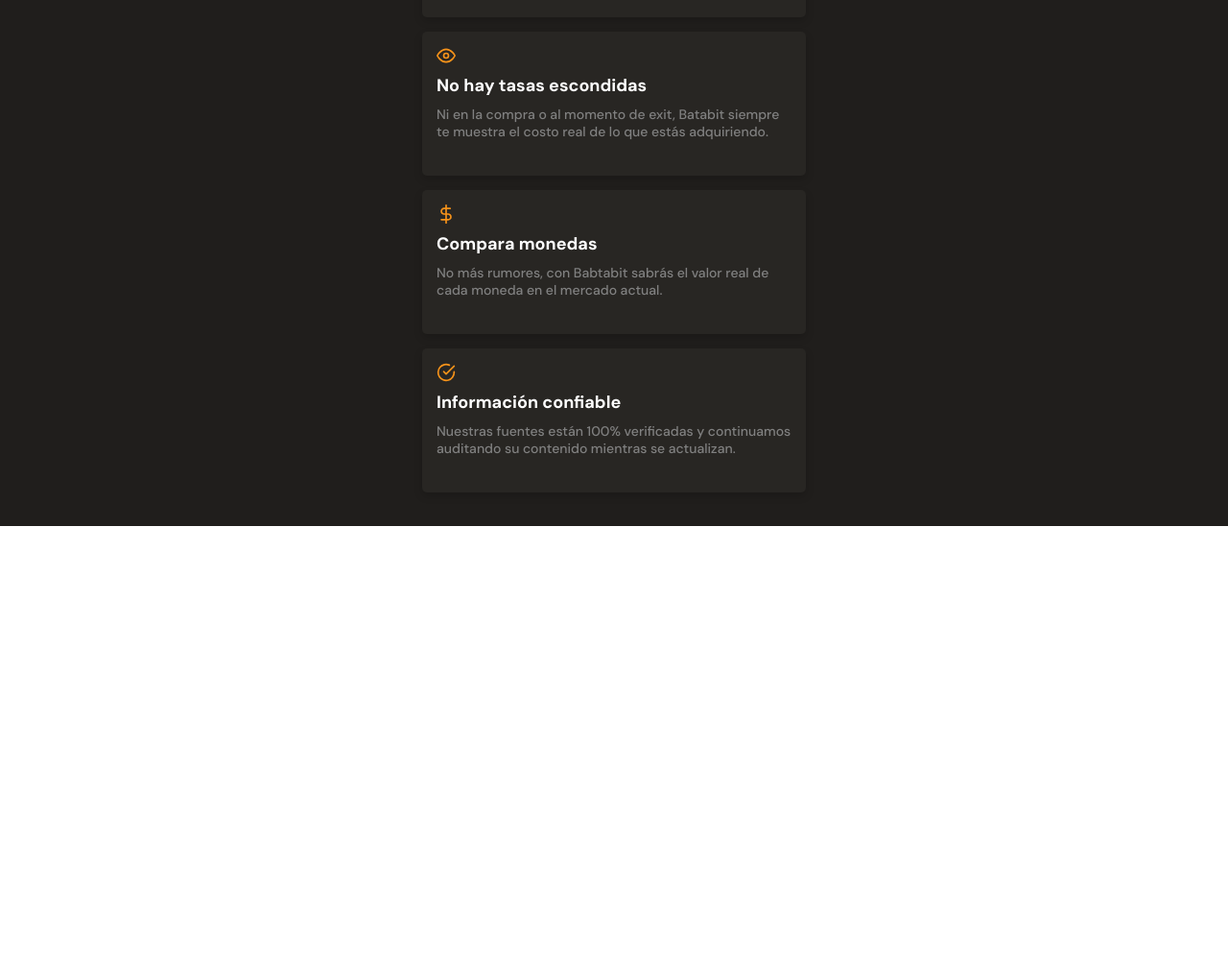
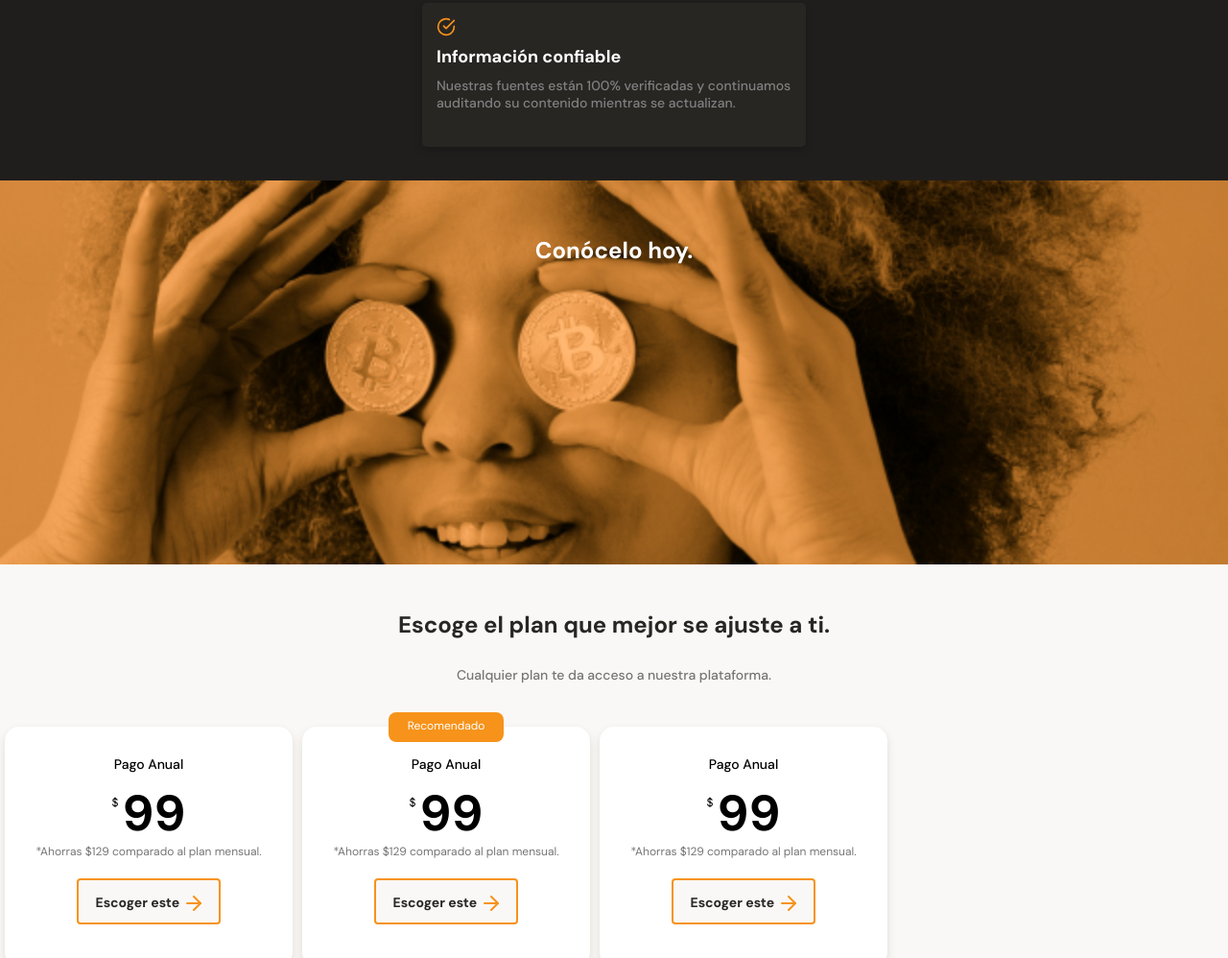
Before and after one commit to Danisor14/BatataBit, a plain HTML site: page index.html in a window 1280 px wide. Shown: the part 1802-2800 px from the top of the page at 96% size. Before the commit the page ends 2350 px from the top, so only its background shows below. Drawn offline with Linux system fonts and the light colour scheme; files whose address does not match are found by name.

Commit message:
footer finished

```diff
--- a/index.html
+++ b/index.html
@@ -13,7 +13,7 @@
         <div class="header--text-container">
             <h1>La próxima revolución en el intercambio de criptomonedas.</h1>
             <p>Batatabit te ayuda a navegar entre los diferentes precios y tendencias.</p>
-            <a class="header--button" href="">Conoce Nuestros Planes <span></span> </a>
+            <a class="header--button" href="#plans">Conoce Nuestros Planes <span></span> </a>
         </div>
     </header>
     <main>
@@ -108,9 +108,56 @@
                 </article>
             </section>
         </section>
-        <section></section>
-        <section></section>
+        <section class="bitcoin-img-container">
+            <h2>Conócelo hoy.</h2>
+        </section>
+        <section id="plans" class="main-plans-container">
+            <div class="plans--title">
+                <h2>Escoge el plan que mejor se ajuste a ti.</h2>
+                <p>Cualquier plan te da acceso a nuestra plataforma.</p>
+            </div>
+            <section class="plans-container--slider">
+                <article class="plans-container-card">
+                    <!-- <p class="recommended">Recomendado</p> -->
+                    <div class="plan-info-container">
+                        <h3 class="plan-card--title">Pago Anual</h3>
+                        <p class="plan-card--price"><span>$</span>99</p>
+                        <p class="plan-card--saving">*Ahorras $129 comparado al plan mensual.</p>
+                        <button class="plan-card--ca">Escoger este <span></span></button>
+                    </div>
+                </article>
+                <article class="plans-container-card">
+                    <p class="recommended">Recomendado</p>
+                    <div class="plan-info-container">
+                        <h3 class="plan-card--title">Pago Anual</h3>
+                        <p class="plan-card--price"><span>$</span>99</p>
+                        <p class="plan-card--saving">*Ahorras $129 comparado al plan mensual.</p>
+                        <button class="plan-card--ca">Escoger este <span></span></button>
+                    </div>
+                </article>
+                <article class="plans-container-card">
+                    <!-- <p class="recommended">Recomendado</p> -->
+                    <div class="plan-info-container">
+                        <h3 class="plan-card--title">Pago Anual</h3>
+                        <p class="plan-card--price"><span>$</span>99</p>
+                        <p class="plan-card--saving">*Ahorras $129 comparado al plan mensual.</p>
+                        <button class="plan-card--ca">Escoger este <span></span></button>
+                    </div>
+                </article>
+            </section>
+        </section>
     </main>
-    <footer></footer>
+    <footer>
+        <section class="left">
+            <ul>
+                <li><a href="#">Linkedin</a></li>
+                <li><a href="#">Linkedin</a></li>
+                <li><a href="#">Hackernews</a></li>
+            </ul>
+        </section>
+        <section class="right">
+            <img src="./assets/images/logo-footer.svg" alt="Logo de Batata 2020">
+        </section>
+    </footer>
 </body>
 </html>
--- a/styles.css
+++ b/styles.css
@@ -134,12 +134,19 @@ main {
   line-height: 1.6rem;
   color: #757575;
 }
+.main-tables-container {
+  display: flex;
+  overflow-x: scroll;
+  overscroll-behavior-x: contain;
+  scroll-snap-type: x proximity;
+}
 .main-currency-table {
+  scroll-snap-align: center;
   width: 70%;
   min-width: 235px;
   max-width: 500px;
   height: 360px;
-  margin: 0 auto;
+  margin: 0px 10px;
   font-family: "Inter", sans-serif;
 }
 .main-currency-table .currency-table--title {
@@ -290,7 +297,7 @@ main {
   width: 100%;
   min-width: 288px;
   max-width: 400px;
-  height: 150px;
+  min-height: 150px;
   margin: 15px auto;
   padding: 15px;
   background-color: var(--black);
@@ -331,3 +338,156 @@ main {
   line-height: 1.8rem;
   color: #808080;
 }
+.bitcoin-img-container {
+  width: 100%;
+  min-width: 320px;
+  height: 50vh;
+  text-align: center;
+  background-image: url("./assets/images/bitcoinbaby2x.jpg");
+  background-position: center;
+  background-size: cover;
+  background-repeat: no-repeat;
+}
+.bitcoin-img-container h2 {
+  padding-top: 60px;
+  font-size: 2.4rem;
+  font-weight: bold;
+  line-height: 2.6rem;
+  color: var(--just-white);
+}
+.main-plans-container {
+  width: 100%;
+  min-width: 320px;
+  padding-bottom: 70px;
+  text-align: center;
+  background-color: var(--off-white);
+}
+.plans--title {
+  width: 90%;
+  min-width: 288px;
+  height: auto;
+  margin: 0 auto;
+  margin-bottom: 25px;
+}
+.plans--title h2 {
+  padding-top: 50px;
+  font-size: 2.4rem;
+  font-weight: bold;
+  line-height: 2.6rem;
+  color: var(--black);
+}
+.plans--title p {
+  padding-top: 30px;
+  font-size: 1.4rem;
+  font-weight: 500;
+  line-height: 1.8rem;
+  color: #757575;
+}
+.plans-container--slider {
+  display: flex;
+  height: 316px;
+  /* gap: 10px; */
+  overflow-x: scroll;
+  overscroll-behavior-x: contain;
+  scroll-snap-type: x proximity;
+}
+.plans-container-card {
+  position: relative;
+  scroll-snap-align: center;
+  width: 70%;
+  min-width: 190px;
+  max-width: 300px;
+  height: 250px;
+  margin: 20px 5px;
+  padding: 0 15;
+  background-color: var(--just-white);
+  border-radius: 15px;
+  box-shadow: 0 4px 8px rgba(89, 73, 30, 0.16);
+}
+.recommended {
+  position: absolute;
+  width: 120px;
+  height: 31px;
+  top: -15px;
+  left: calc(50% - 60px);
+  padding: 6px;
+  font-size: 1.2rem;
+  color: var(--just-white);
+  background-color: var(--bitcoin-orange);
+  border-radius: 8px;
+}
+.plan-card--title {
+  padding-top: 30px;
+  font-size: 1.4rem;
+  font-weight: 500;
+  line-height: 1.8rem;
+  color: black;
+}
+.plan-card--price {
+  padding: 5px 0;
+  font-size: 5.2rem;
+  font-weight: bold;
+  line-height: 5.3rem;
+  color: black;
+}
+.plan-card--price span {
+  font-size: 1.2rem;
+  font-weight: 300;
+  vertical-align: 25;
+  margin-right: 4px;
+}
+.plan-card--saving {
+  font-size: 1.2rem;
+  color: #757575;
+}
+.plan-card--ca {
+  width: 150px;
+  height: 48px;
+  margin-top: 20px;
+  background-color: var(--off-white);
+  border: 2px solid var(--bitcoin-orange);
+  border-radius: 4px;
+  font-size: 1.4rem;
+  font-weight: bold;
+  font-family: "DM sans", sans-serif;
+  line-height: 1.8rem;
+  color: var(--black);
+}
+.plan-card--ca span {
+  display: inline-block;
+  width: 20px;
+  height: 20px;
+  background-image: url("./assets/icons/orange-right-arrow.svg");
+  vertical-align: text-bottom;
+}
+footer {
+  display: flex;
+  width: 100%;
+  height: 150px;
+  background-color: var(--bitcoin-orange);
+}
+
+footer section {
+  display: flex;
+  width: 50%;
+  justify-content: center;
+  align-items: center;
+}
+
+footer .left ul {
+  padding: 5px;
+  font-size: 1.4rem;
+  font-weight: 500;
+  line-height: 1.8rem;
+  list-style: none;
+}
+.left li {
+  margin: 10px 0px;
+}
+.left a {
+  text-decoration: none;
+  color: var(--just-white);
+}
+.left a:hover {
+  color: var(--soft-orange);
+}
```
